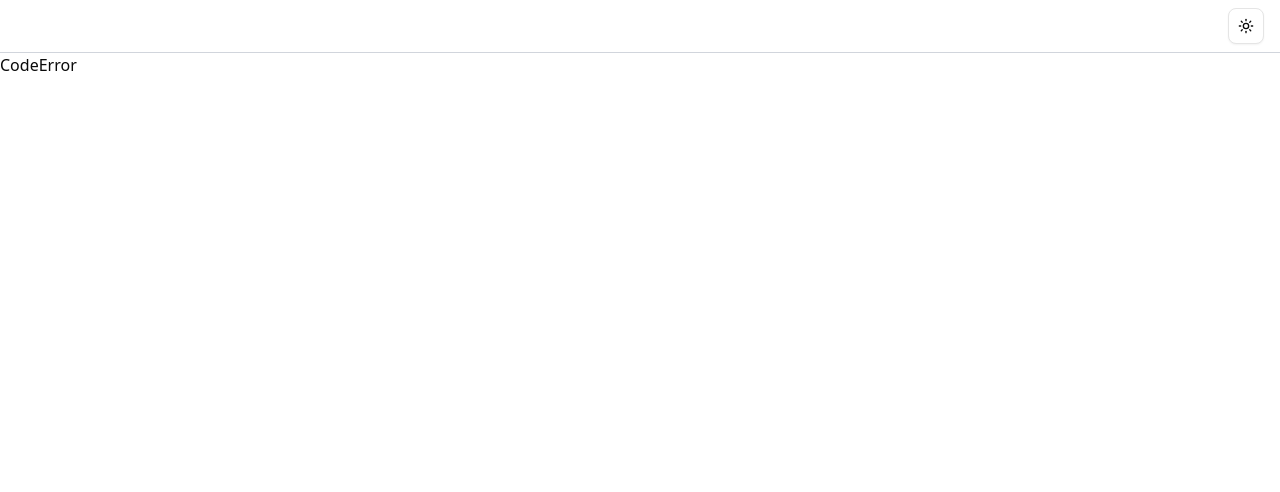
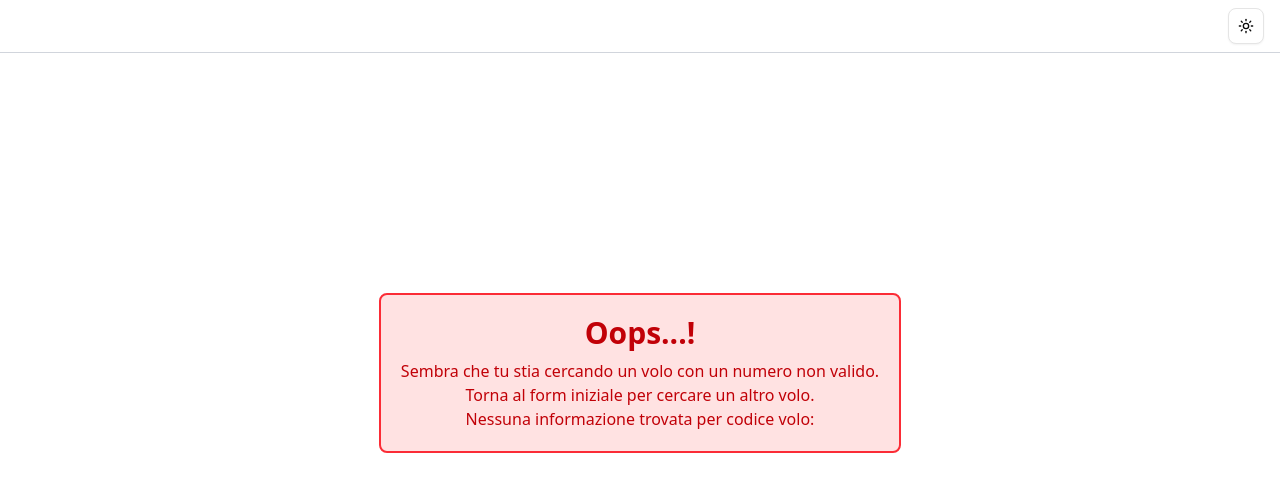
Before and after one commit to Aledpl5/Flight-Radar, a Next.js app: page /flight in a window 1280 px wide. Shown: the top 492 px of the page. Built offline with nearby package versions, Linux system fonts and the light colour scheme.

Commit message:
added error box

```diff
--- a/src/components/elements/CodeError.tsx
+++ b/src/components/elements/CodeError.tsx
@@ -1,8 +1,18 @@
+import Link from 'next/link'
 import React from 'react'
 
-const CodeError = () => {
+type CodeErrorProps = {
+    code?: string
+}
+
+const CodeError = ( { code }: CodeErrorProps ) => {
   return (
-    <div>CodeError</div>
+    <div className='flex flex-col items-center justify-center px-5 py-5 border-red-500 border-2 rounded-md bg-red-100 text-red-700'>
+        <h1 className='text-3xl font-bold mb-2'>Oops...!</h1>
+        <p>Sembra che tu stia cercando un volo con un numero non valido.</p>
+        <p>Torna al <span><Link className='font-medium no-underline hover:underline' href={'form iniziale'}>form iniziale</Link></span> per cercare un altro volo.</p>
+        <p>Nessuna informazione trovata per codice volo: {code}</p>
+    </div>
   )
 }
 
--- a/src/components/elements/FlightDetails.tsx
+++ b/src/components/elements/FlightDetails.tsx
@@ -25,7 +25,7 @@ const FlightDetails = () => {
     }, [code])
 
     if(loading) return <div><LoadingScreen /></div>
-    if(!code) return <div><CodeError /></div>
+    if(!code) return <div className='flex justify-center items-center min-h-[calc(100vh-10rem)] w-full'><CodeError /></div>
 
   return (
     <div>Flight number: {code}</div>
```
